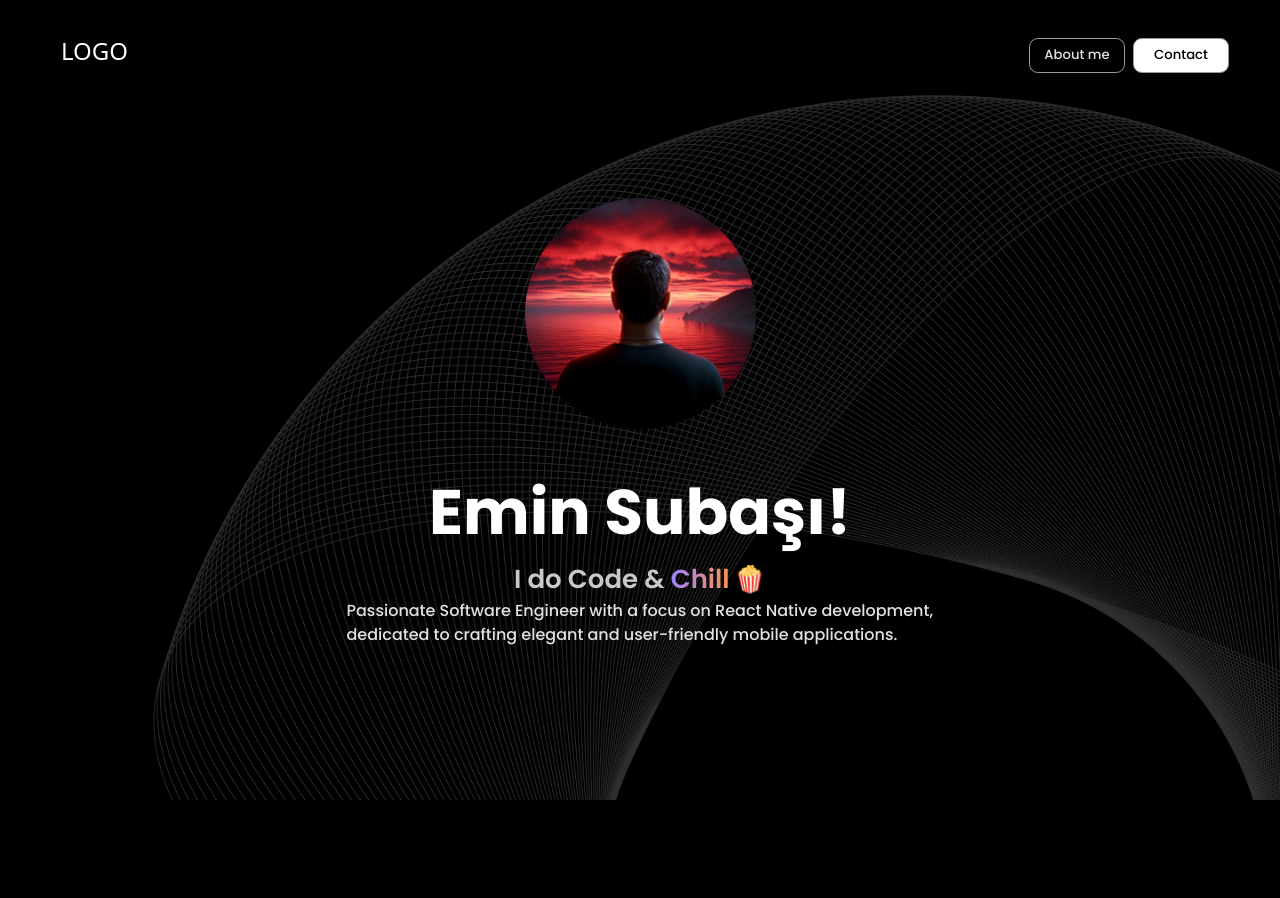
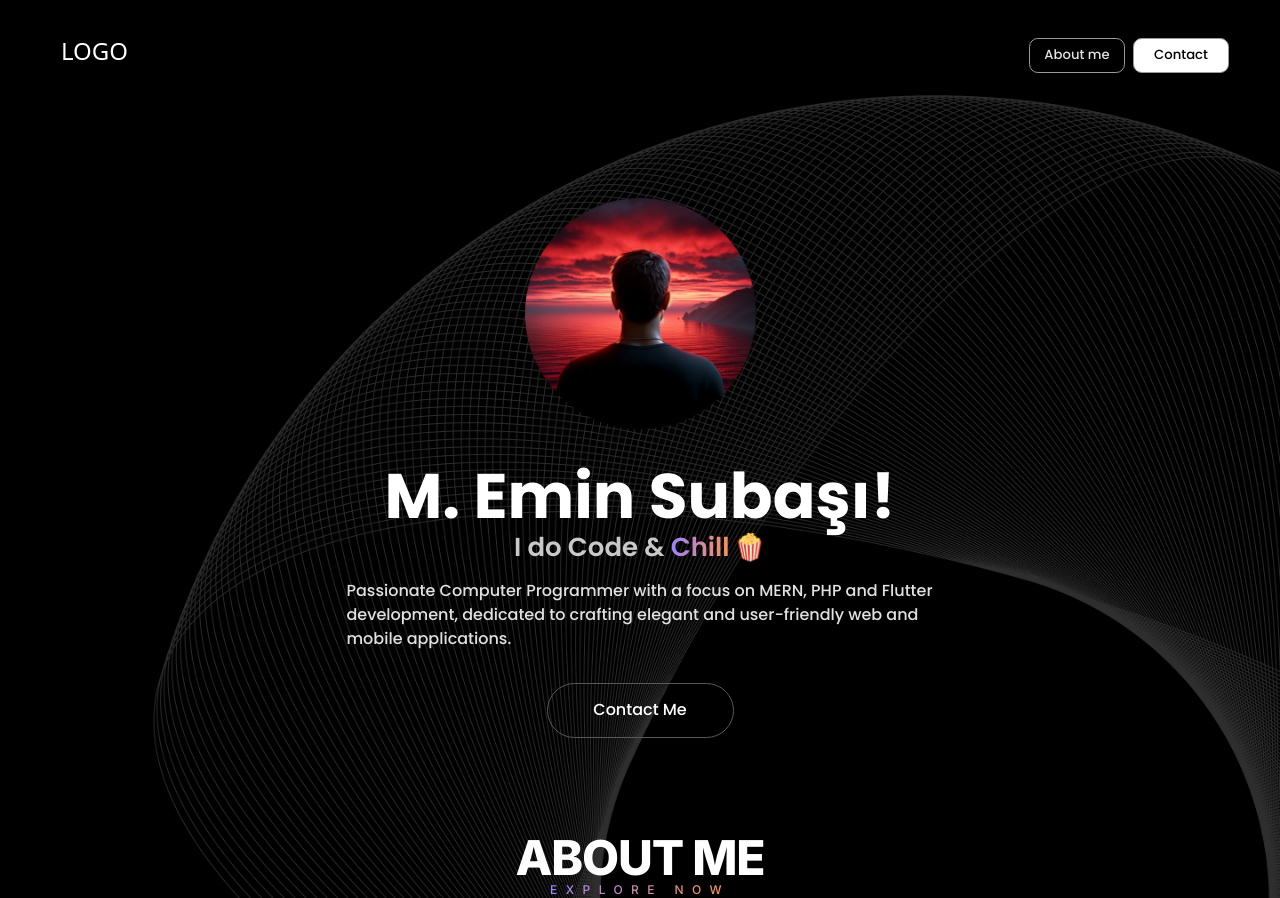
Before and after one commit to mesubasi/my-portfolio-frontend, a React (Vite) app: page / in a window 1280 px wide. Before the commit the page ends 800 px from the top, so only its background shows below. Built offline with nearby package versions, Linux system fonts and the light colour scheme.

Commit message:
Edits and Additions

```diff
--- a/src/App.jsx
+++ b/src/App.jsx
@@ -1,3 +1,4 @@
+import Article from "./components/article/Article"
 import Header from "./components/header/Header"
 import Section from "./components/section/Section"
 
@@ -7,6 +8,7 @@ function App() {
     <>
       <Header />
       <Section />
+      <Article />
     </>
   )
 }
--- /dev/null
+++ b/src/components/article/Article.jsx
@@ -0,0 +1,9 @@
+//Article.jsx
+
+function Article() {
+  return (
+    <div></div>
+  )
+}
+
+export default Article
--- a/src/components/header/Header.jsx
+++ b/src/components/header/Header.jsx
@@ -1,5 +1,4 @@
 //Header.jsx
-import React from 'react'
 
 const Header = () => {
   return (
--- a/src/components/section/Section.jsx
+++ b/src/components/section/Section.jsx
@@ -1,4 +1,4 @@
-import React from 'react'
+//Section.jsx
 import Logo from "../../assets/mes.png"
 
 const Section = () => {
@@ -8,20 +8,31 @@ const Section = () => {
         <div className='mt-[123px]'>
             <section className='flex flex-col items-center'>
                 <div className='image-container'>
-                    <img src={Logo} alt='Profil Fotoğrafı' className='sm:w-[231px] md:w-[231px] xl:w-[231px]' />
+                    <img src={Logo} alt='Profile Picture' className='sm:w-[231px] md:w-[231px] xl:w-[231px]' />
                 </div>
                 <div>
-                    <h2 className='text-white poppins-bold text-[63px] mt-9'>Emin Subaşı!</h2>
+                    <h2 className='text-white poppins-bold text-[63px] mt-5'>M. Emin Subaşı!</h2>
                 </div>
-                <div className='flex'>
+                <div className='flex -mt-4'>
                     <p className='text-[#C9C9C9] poppins-semibold text-[26px]'>I do Code & {" "}
                         <span className='bg-gradient-to-r from-[#9C83FF]  to-[#FF9051] text-transparent bg-clip-text text-[26px] mr-1'>Chill</span>
                     </p>
                     <span className='text-[26px] poppins-semibold'>🍿</span>
                 </div>
-                <div className='flex w-[587px]'>
-                    <p className='text-[#E1E1E1] text-[16px] poppins-medium'>Passionate Software Engineer with a focus on React Native development,
-                        dedicated to crafting elegant and user-friendly mobile applications.</p>
+                <div className='w-[587px]'>
+                    <p className='text-[#E1E1E1] text-[16px] poppins-medium leading-6 mt-3'>Passionate Computer Programmer with a focus on MERN, PHP and Flutter development,
+                        dedicated to crafting elegant and user-friendly web and mobile applications.</p>
+                </div>
+                <div className="border-[#585858] border rounded-[75px] w-[187px] h-[55px] flex justify-center mt-8">
+                    <button to="/contact">
+                        <p className="text-white poppins-medium text-base">Contact Me</p>
+                    </button>
+                </div>
+                <div className="mt-24">
+                    <h2 className="inter-extrabold text-white text-5xl tracking-tight">ABOUT ME</h2>
+                </div>
+                <div>
+                    <p className="inter-medium bg-gradient-to-r from-[#9C83FF] to-[#FF9051] text-transparent bg-clip-text text-xs tracking-[.70em]">EXPLORE NOW</p>
                 </div>
             </section>
         </div>
--- a/src/index.css
+++ b/src/index.css
@@ -1,4 +1,6 @@
-@import url('https://fonts.googleapis.com/css2?family=Poppins:wght@500;600;700&display=swap');
+@import url("https://fonts.googleapis.com/css2?family=Poppins:wght@500;600;700&display=swap");
+@import url('https://fonts.googleapis.com/css2?family=Inter:wght@100..900&display=swap');
+
 @tailwind base;
 @tailwind components;
 @tailwind utilities;
@@ -27,3 +29,21 @@ body {
   font-weight: 700;
   font-style: normal;
 }
+
+.inter-extrabold {
+  font-family: "Inter", sans-serif;
+  font-optical-sizing: auto;
+  font-weight: 800;
+  font-style: normal;
+  font-variation-settings:
+    "slnt" 0;
+}
+
+.inter-medium {
+  font-family: "Inter", sans-serif;
+  font-optical-sizing: auto;
+  font-weight: 500;
+  font-style: normal;
+  font-variation-settings:
+    "slnt" 0;
+}
```
